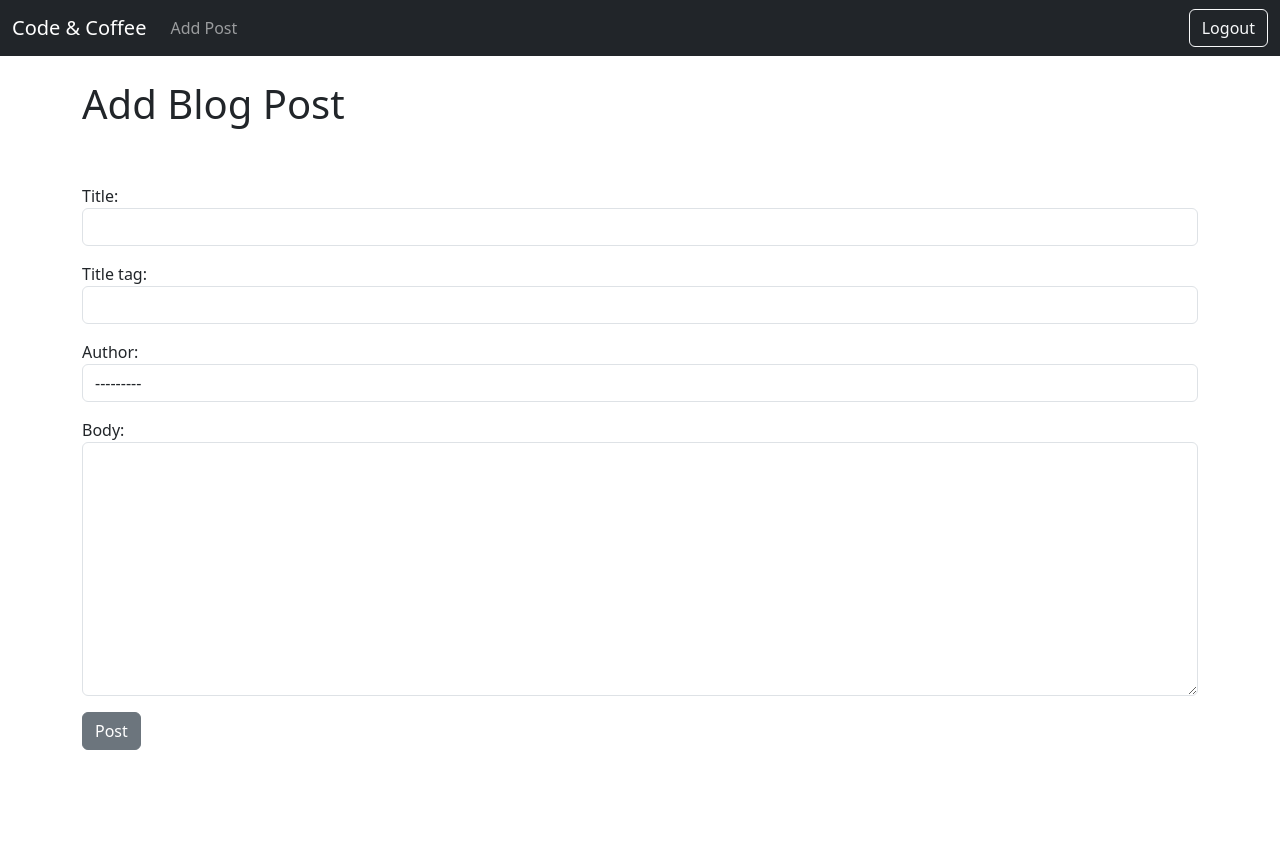
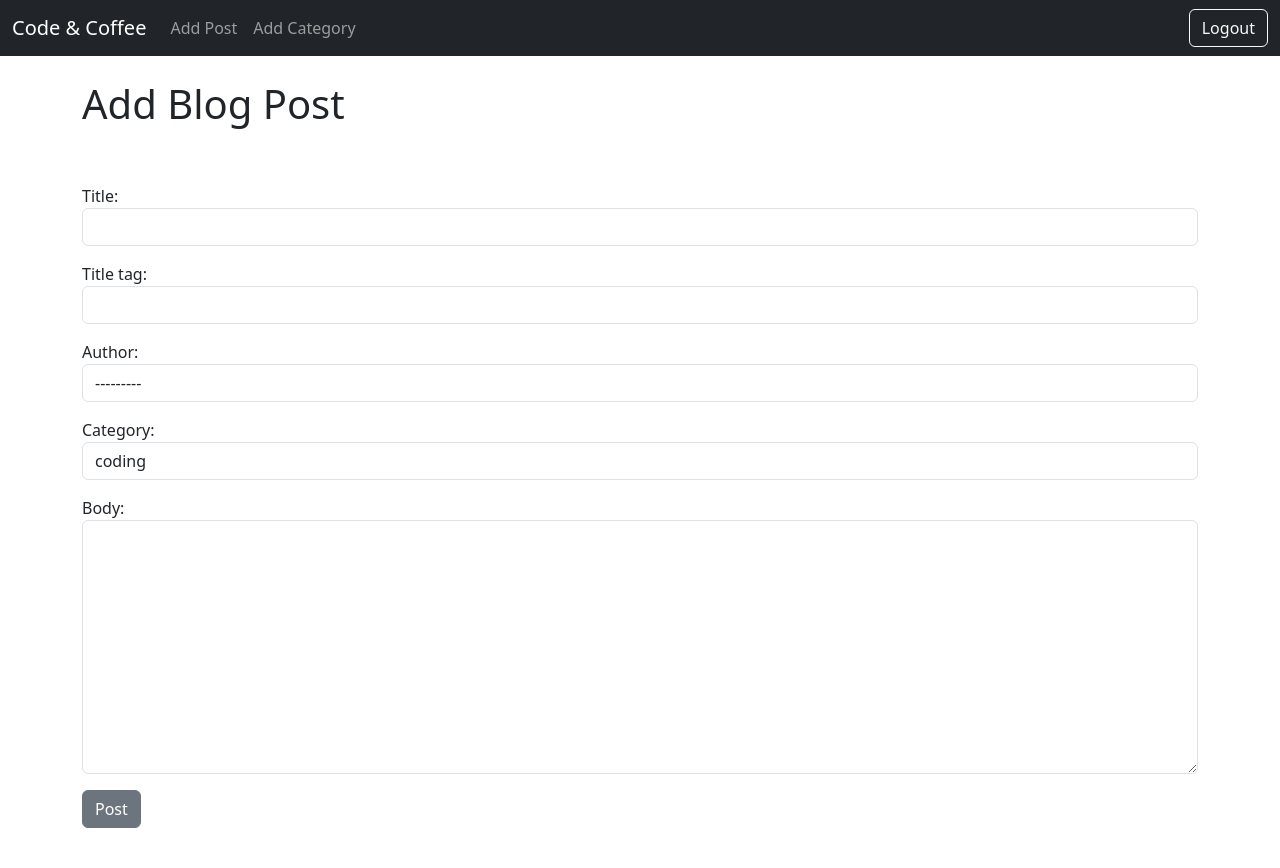
Before and after one commit to Selinoztrk/Django-Blog, a Django app: page /add_post/ in a window 1280 px wide. Shown: the top 868 px of the page. Before the commit the page ends 750 px from the top, so only its background shows below. Run offline with Django 5.2, Linux system fonts and the light colour scheme; a user stored in the database is signed in; data comes from the database, SQL or seed files in the repository; both versions use the stored data as it was after the commit.

Commit message:
feat: add category field to blog posts

```diff
--- a/blog_app/admin.py
+++ b/blog_app/admin.py
@@ -1,5 +1,6 @@
 from django.contrib import admin
-from .models import Post
+from .models import Post, Category
 
 
 admin.site.register(Post)
+admin.site.register(Category)
--- a/blog_app/forms.py
+++ b/blog_app/forms.py
@@ -1,16 +1,24 @@
 from django import forms
-from .models import Post
+from .models import Post, Category
+
+
+choices = Category.objects.all().values_list('name', 'name')
+choice_list = []
+
+for item in choices:
+    choice_list.append(item)
 
 
 class PostForm(forms.ModelForm):
     class Meta:
         model = Post
-        fields = ('title', 'title_tag', 'author', 'body')
+        fields = ('title', 'title_tag', 'author', 'category', 'body')
 
         widgets = {
             'title': forms.TextInput(attrs={'class': 'form-control'}),
             'title_tag': forms.TextInput(attrs={'class': 'form-control'}),
             'author': forms.Select(attrs={'class': 'form-control'}),
+            'category': forms.Select(choices=choice_list, attrs={'class': 'form-control'}),
             'body': forms.Textarea(attrs={'class': 'form-control'}),
         }
 
--- a/blog_app/models.py
+++ b/blog_app/models.py
@@ -2,6 +2,16 @@ from django.db import models
 from django.contrib.auth.models import User
 from django.urls import reverse
 from datetime import datetime, date
+
+
+class Category(models.Model):
+    name = models.CharField(max_length=255)
+
+    def __str__(self):
+        return self.name
+
+    def get_absolute_url(self):
+        return reverse('home')
 
 
 class Post(models.Model):
@@ -10,6 +20,7 @@ class Post(models.Model):
     author = models.ForeignKey(User, on_delete=models.CASCADE)
     body = models.TextField()
     post_date = models.DateField(auto_now_add=True)
+    category = models.CharField(max_length=255, default='coding')
 
     def __str__(self):
         return self.title + ' | ' + str(self.author)
--- a/blog_app/templates/base.html
+++ b/blog_app/templates/base.html
@@ -20,6 +20,9 @@
         {% if user.is_authenticated %}
         <li class="nav-item">
           <a class="nav-link" href="{% url 'add_post' %}">Add Post</a>
+        </li>
+        <li class="nav-item">
+          <a class="nav-link" href="{% url 'add_category' %}">Add Category</a>
         </li>
         {% else %}
         <li class="nav-item">
--- a/blog_app/templates/home.html
+++ b/blog_app/templates/home.html
@@ -7,6 +7,7 @@
 {% for post in object_list %}
     <li><a href="{% url 'article-detail' post.pk %}">
         {{ post.title }}</a>
+        - {{ post.category }}
          - {{ post.author.first_name }}
         {{ post.author.last_name }} -
         {{ post.post_date }}
--- a/blog_app/urls.py
+++ b/blog_app/urls.py
@@ -1,12 +1,13 @@
 from django.urls import path
 #from . import views
-from .views import HomeView, ArticleDetailView, AddPostView, UpdatePostView, DeletePostView
+from .views import HomeView, ArticleDetailView, AddPostView, UpdatePostView, DeletePostView, AddCategoryView
 
 urlpatterns = [
     #path('', views.home, name='home'),
     path('', HomeView.as_view(), name='home'),
     path('article/<int:pk>', ArticleDetailView.as_view(), name='article-detail'),
     path('add_post/', AddPostView.as_view(), name='add_post'),
+    path('add_category/', AddCategoryView.as_view(), name='add_category'),
     path('article/edit/<int:pk>', UpdatePostView.as_view(), name='update_post'),
     path('article/<int:pk>/remove', DeletePostView.as_view(), name='delete_post'),
 ]
--- a/blog_app/views.py
+++ b/blog_app/views.py
@@ -1,6 +1,6 @@
 from django.shortcuts import render
 from django.views.generic import ListView, DetailView, CreateView, UpdateView, DeleteView
-from .models import Post
+from .models import Post, Category
 from .forms import PostForm, EditForm
 from django.urls import reverse_lazy
 
@@ -29,6 +29,12 @@ class AddPostView(CreateView):
     #fields = ('title', 'body')
 
 
+class AddCategoryView(CreateView):
+    model = Category
+    template_name = 'add_category.html'
+    fields = '__all__'
+
+
 class UpdatePostView(UpdateView):
     model = Post
     form_class = EditForm
```
Also changed, not shown: blog_app/templates/add_category.html (added, +20 -0 lines), blog_app/migrations/0004_category_post_category.py (added), db.sqlite3.
